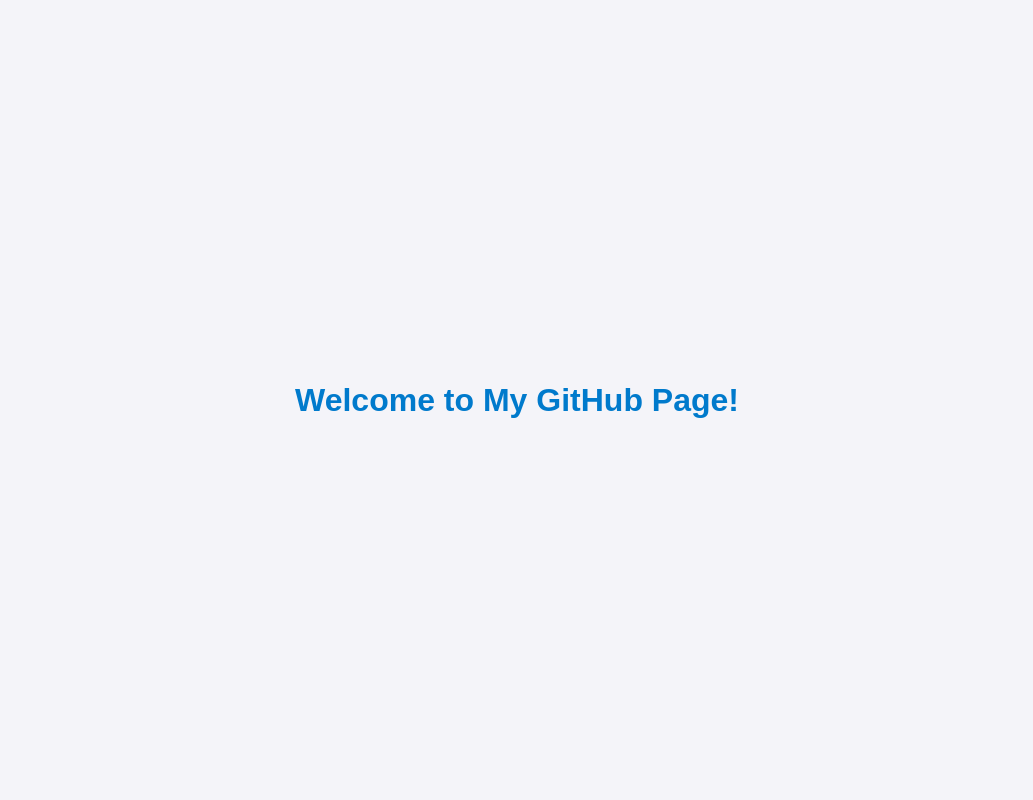
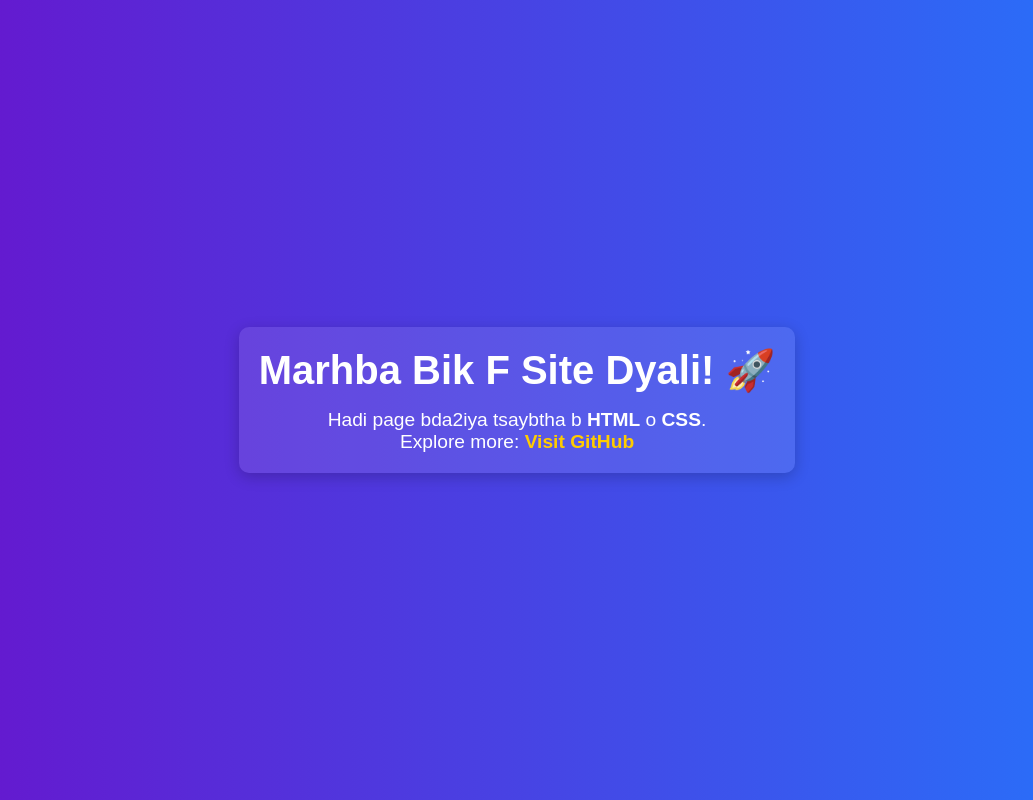
Before and after one commit to Jhohn099/app, a plain HTML site: page index.html in a window 1280 px wide. Shown: the whole page, without its empty margins (123-1156 px from the left). Drawn offline with Linux system fonts and the light colour scheme.

Commit message:
Update index.html

```diff
--- a/index.html
+++ b/index.html
@@ -3,25 +3,51 @@
 <head>
     <meta charset="UTF-8">
     <meta name="viewport" content="width=device-width, initial-scale=1.0">
-    <title>My GitHub Page</title>
+    <title>Site Dyali</title>
     <style>
-        body {
-            font-family: Arial, sans-serif;
+        * {
             margin: 0;
             padding: 0;
+            box-sizing: border-box;
+        }
+        body {
+            font-family: 'Arial', sans-serif;
+            background: linear-gradient(to right, #6a11cb, #2575fc);
+            color: #fff;
             display: flex;
+            align-items: center;
             justify-content: center;
-            align-items: center;
             height: 100vh;
-            background-color: #f4f4f9;
-            color: #333;
+        }
+        .container {
+            text-align: center;
+            padding: 20px;
+            background: rgba(255, 255, 255, 0.1);
+            border-radius: 10px;
+            box-shadow: 0px 4px 15px rgba(0, 0, 0, 0.2);
         }
         h1 {
-            color: #007acc;
+            font-size: 2.5rem;
+            margin-bottom: 15px;
+        }
+        p {
+            font-size: 1.2rem;
+        }
+        a {
+            color: #ffcc00;
+            text-decoration: none;
+            font-weight: bold;
+        }
+        a:hover {
+            text-decoration: underline;
         }
     </style>
 </head>
 <body>
-    <h1>Welcome to My GitHub Page!</h1>
+    <div class="container">
+        <h1>Marhba Bik F Site Dyali! 🚀</h1>
+        <p>Hadi page bda2iya tsaybtha b <b>HTML</b> o <b>CSS</b>.</p>
+        <p>Explore more: <a href="https://github.com/">Visit GitHub</a></p>
+    </div>
 </body>
 </html>
```
